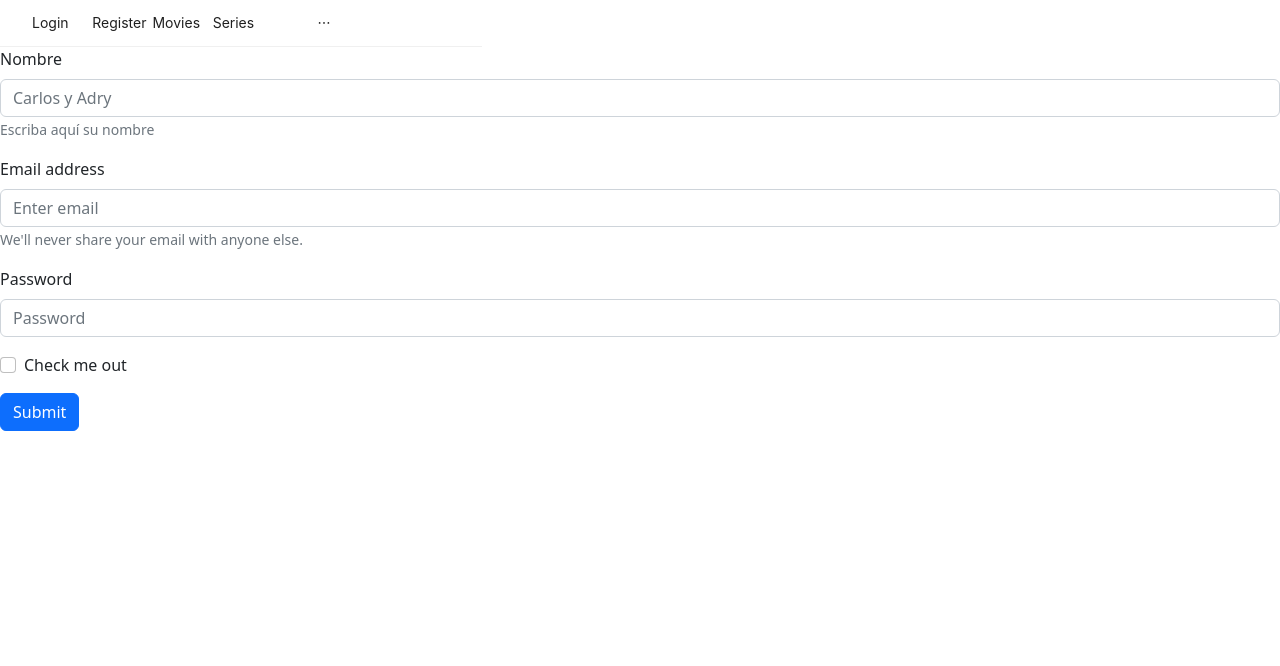
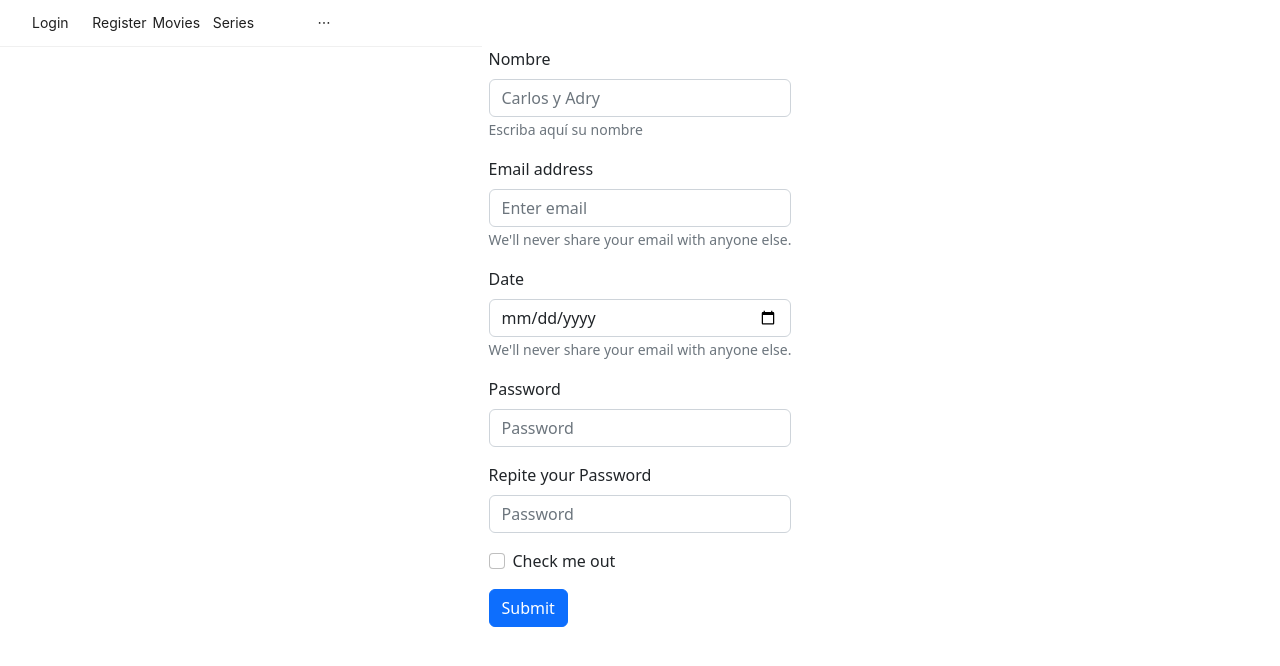
Before and after one commit to AdryDevs/react-front-connected-to-backend-database, a React (Create React App) app: page /Settings in a window 1280 px wide. Shown: the top 666 px of the page. Built offline with nearby package versions, Linux system fonts and the light colour scheme; no server answers.

Commit message:
tamaño formulario, calendario, rows y cols, hecho

```diff
--- a/src/Containers/SettingsUser/SettingsUser.jsx
+++ b/src/Containers/SettingsUser/SettingsUser.jsx
@@ -3,6 +3,8 @@ import Form from 'react-bootstrap/Form';
 import React from 'react';
 import 'bootstrap/dist/css/bootstrap.min.css';
 import Container from 'react-bootstrap/Container';
+import "./SettingsUser.scss"
+
 import Row from 'react-bootstrap/Row';
 import Col from 'react-bootstrap/Col';
 
@@ -10,6 +12,9 @@ import Col from 'react-bootstrap/Col';
 function SettingsUser() {
   return (
 
+    <div className='ContainerGeneral'>
+      <Row>
+       <Col>
     <Form>
       <Form.Group className="mb-3" controlId="formBasicName">
         <Form.Label>Nombre</Form.Label>
@@ -25,9 +30,22 @@ function SettingsUser() {
           We'll never share your email with anyone else.
         </Form.Text>
       </Form.Group>
+      <Form.Group className="mb-3" controlId="formBasicEmail">
+        <Form.Label>Date</Form.Label>
+        <Form.Control type="Date" placeholder="Enter email" />
+        <Form.Text className="text-muted">
+          We'll never share your email with anyone else.
+        </Form.Text>
+      </Form.Group>
 
       <Form.Group className="mb-3" controlId="formBasicPassword">
         <Form.Label>Password</Form.Label>
+        <Form.Control type="password" placeholder="Password" />
+      </Form.Group>
+      <Form.Group className="mb-3" controlId="formBasicCheckbox">
+      </Form.Group>
+      <Form.Group className="mb-3" controlId="formBasicPassword">
+        <Form.Label>Repite your Password</Form.Label>
         <Form.Control type="password" placeholder="Password" />
       </Form.Group>
       <Form.Group className="mb-3" controlId="formBasicCheckbox">
@@ -37,6 +55,9 @@ function SettingsUser() {
         Submit
       </Button>
     </Form>
+    </Col>
+    </Row>
+    </div>
   );
 }
 
--- /dev/null
+++ b/src/Containers/SettingsUser/SettingsUser.scss
@@ -0,0 +1,7 @@
+
+.ContainerGeneral {
+    width: 100vw;
+    display: flex;
+    justify-content: center;
+    align-items: center;
+}
```
